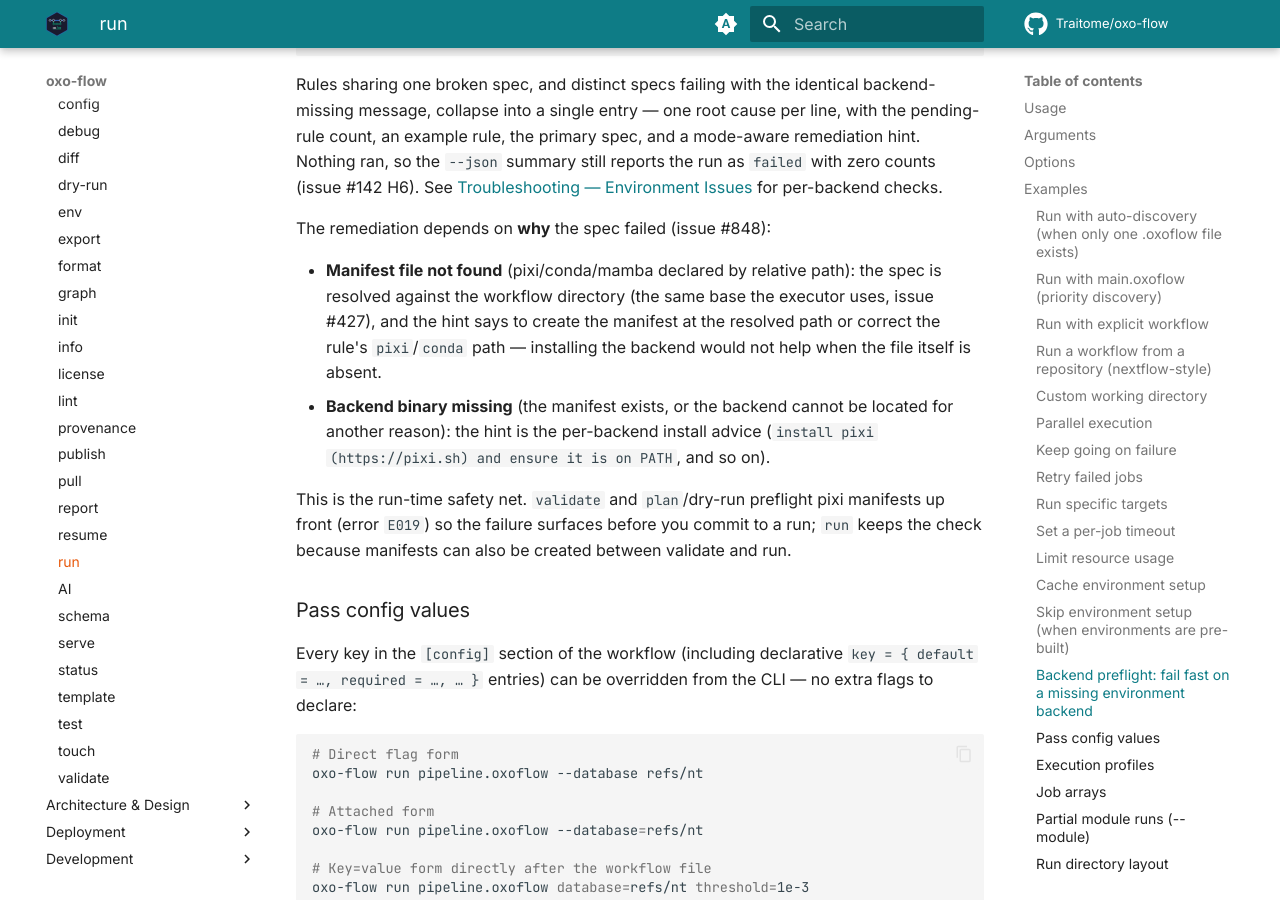
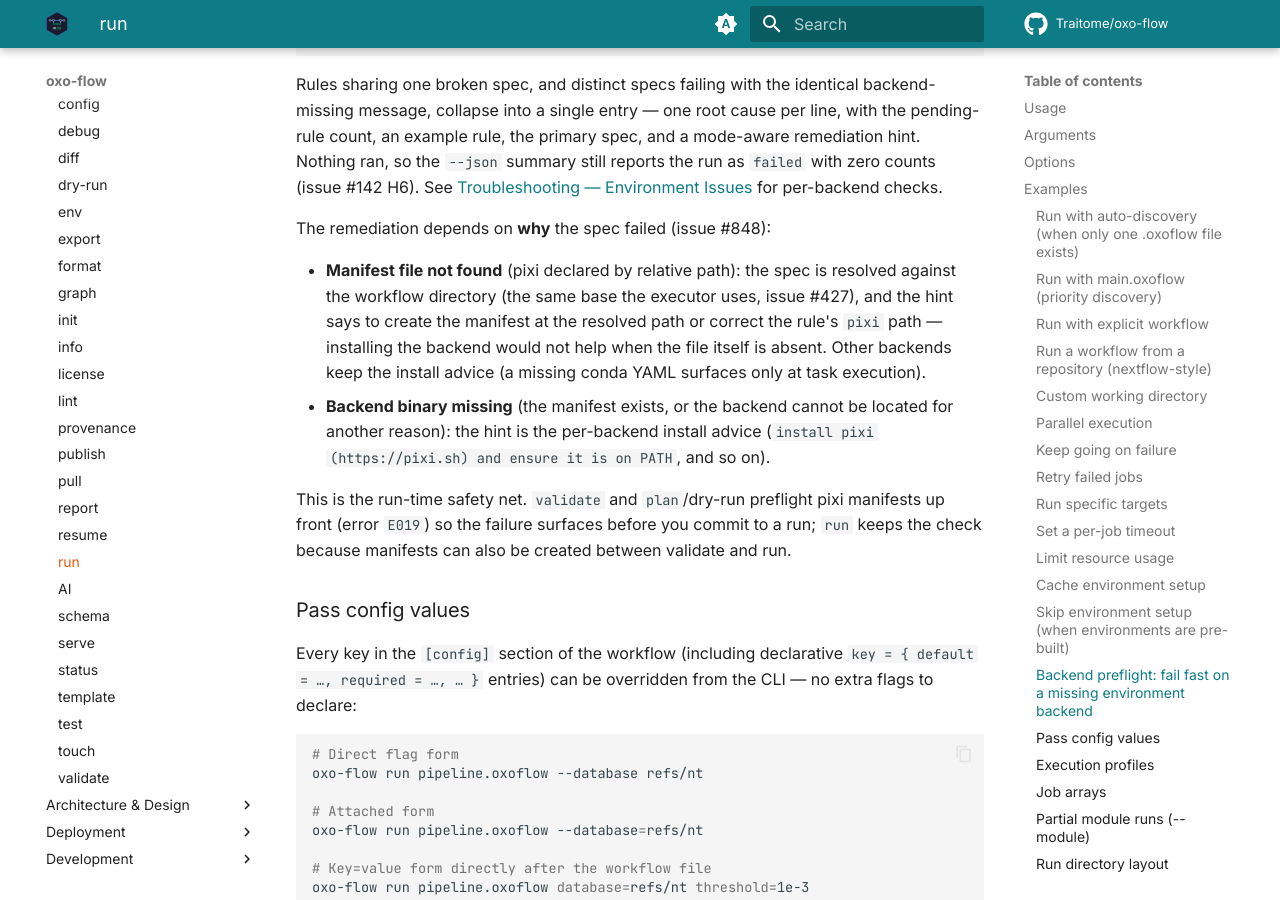
Before and after one commit to Traitome/oxo-flow, an MkDocs documentation site: the page built from docs/guide/src/commands/run.md, in a window 1280 px wide and 900 px high, scrolled down 7778 px. Built offline with MkDocs 1.6.1 and Material for MkDocs 9.7.7, drawn with Linux system fonts in a browser that asks for light colours; comment, search, counter and statistics services are not loaded; the version menu is left out.

Commit message:
docs(run): scope manifest-not-found hint to pixi in preflight docs
The mode-aware remediation hint only fires for pixi specs (conda/mamba
have no manifest-existence check in validate_spec); align run.md with
the code.

Co-Authored-By: Claude Code <noreply@anthropic.com>

```diff
--- a/docs/guide/src/commands/run.md
+++ b/docs/guide/src/commands/run.md
@@ -279,11 +279,12 @@ for per-backend checks.
 
 The remediation depends on **why** the spec failed (issue #848):
 
-- **Manifest file not found** (pixi/conda/mamba declared by relative path):
-  the spec is resolved against the workflow directory (the same base the
-  executor uses, issue #427), and the hint says to create the manifest at
-  the resolved path or correct the rule's `pixi`/`conda` path — installing
-  the backend would not help when the file itself is absent.
+- **Manifest file not found** (pixi declared by relative path): the spec
+  is resolved against the workflow directory (the same base the executor
+  uses, issue #427), and the hint says to create the manifest at the
+  resolved path or correct the rule's `pixi` path — installing the backend
+  would not help when the file itself is absent. Other backends keep the
+  install advice (a missing conda YAML surfaces only at task execution).
 - **Backend binary missing** (the manifest exists, or the backend cannot be
   located for another reason): the hint is the per-backend install advice
   (`install pixi (https://pixi.sh) and ensure it is on PATH`, and so on).
```
